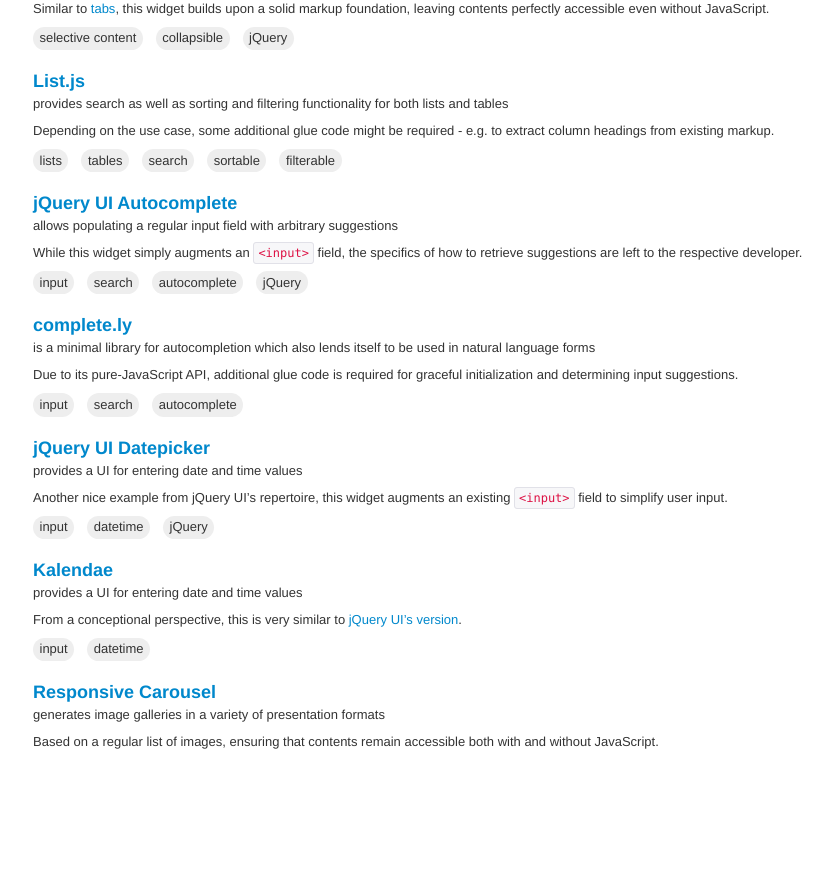
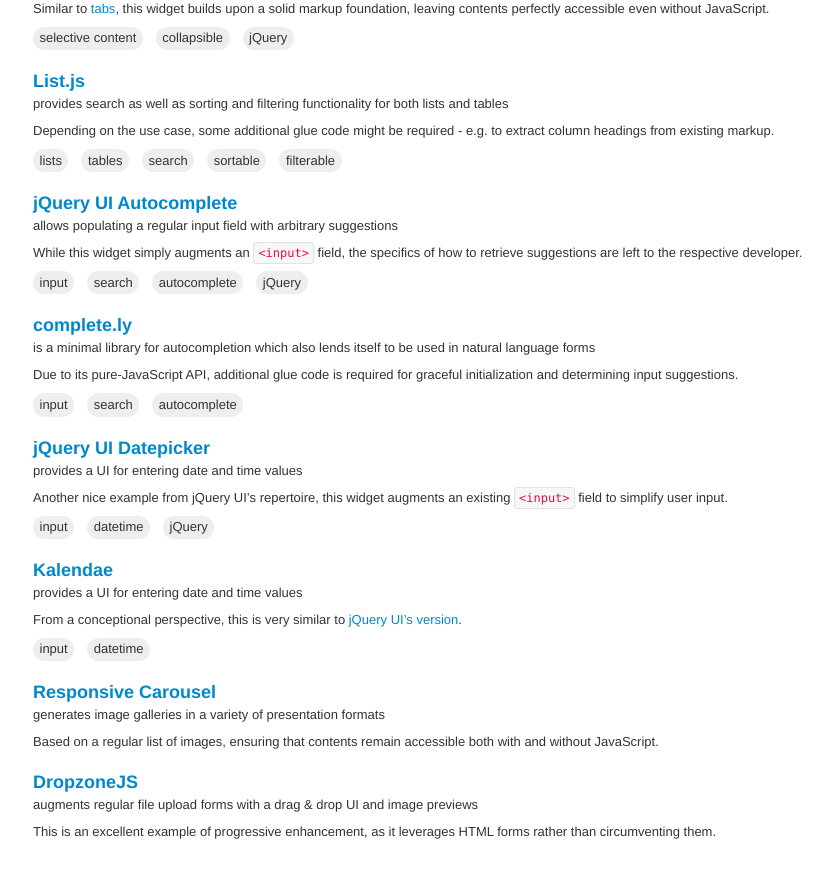
Before and after one commit to innoq/ROCA, a Jekyll site: the page built from libraries.md, in a window 1280 px wide and 900 px high, scrolled down 928 px. Shown: the top 878 px of the window, without its empty margins (22-855 px from the left). Built offline with Jekyll 4.4.1, drawn with Linux system fonts in a browser that asks for light colours; before the commit the page ends 1738 px from its top, so only the background shows below that.

Commit message:
added DropzoneJS to libraries
thanks @basti1302

```diff
--- a/libraries.md
+++ b/libraries.md
@@ -131,3 +131,9 @@
 
   Based on a regular list of images, ensuring that contents remain accessible
   both with and without JavaScript.
+
+* ### [DropzoneJS](http://www.dropzonejs.com)
+  augments regular file upload forms with a drag & drop UI and image previews
+
+  This is an excellent example of progressive enhancement, as it leverages HTML
+  forms rather than circumventing them.
```
